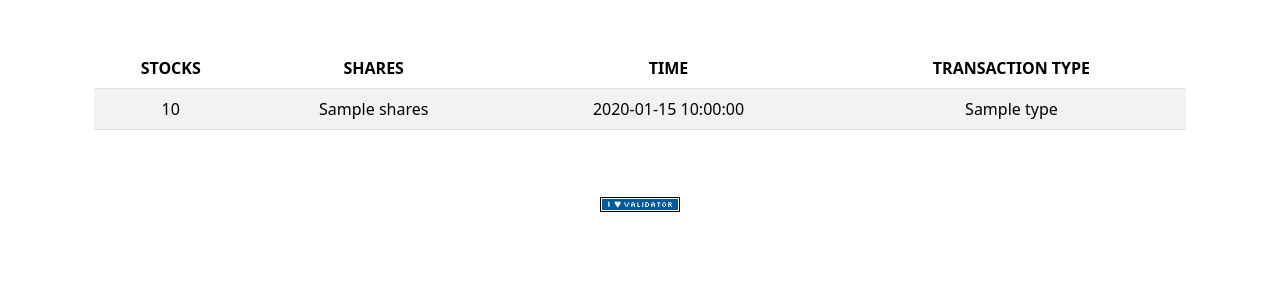
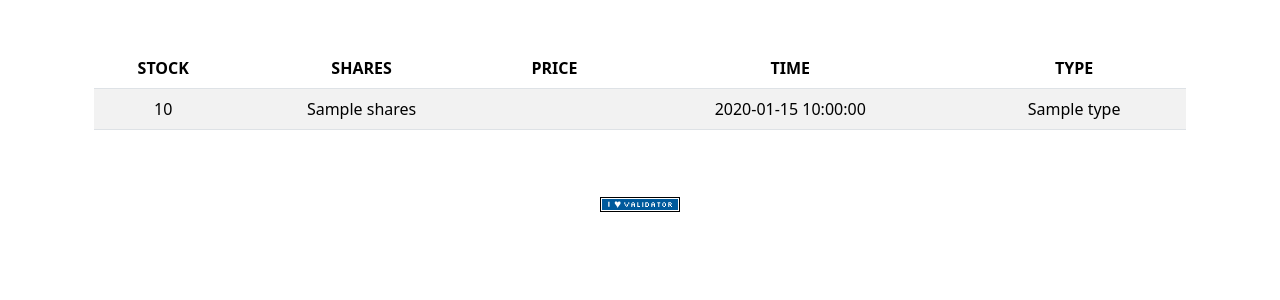
Before and after one commit to Gabrielpsr1/portfolio, a Flask app: template templates/history.html in a window 1280 px wide. Shown: the part 76-376 px from the top of the page. Run offline with Flask 3, Linux system fonts and the light colour scheme; the template is opened without the code that fills it: most values are stand-ins (such as "Sample title", 1, 10 or a date in 2020); some libraries are stand-ins or nearby versions.

Commit message:
automated commit by check50 [check50=True]

```diff
--- a/app.py
+++ b/app.py
@@ -123,7 +123,7 @@
     """Show history of transactions"""
     history = db.execute("SELECT * FROM history WHERE id = ?", session["user_id"])
 
-    return render_template("history.html", history=history)
+    return render_template("history.html", history=history,usd=usd)
 
 
 @app.route("/login", methods=["GET", "POST"])
--- a/templates/history.html
+++ b/templates/history.html
@@ -1,7 +1,7 @@
 {% extends "layout.html" %}
 
 {% block title %}
-    quote
+    History
 {% endblock %}
 
 {% block main %}
@@ -10,19 +10,21 @@
       <table class="table table-striped">
           <thead>
               <tr>
-                            <th>STOCKS</th>
+                  <th>STOCK</th>
                   <th>SHARES</th>
+                  <th>PRICE</th>
                   <th>TIME</th>
-                            <th>TRANSACTION TYPE</th>
+                  <th>TYPE</th>
               </tr>
           </thead>
           <tbody>
                {% for h in history %}
                <tr>
                   <td>{{ h.stock }}</td>
-                            <td>{{ h.shares}}</td>
-                            <td>{{ h.time}}</td>
-                            <td>{{ h.type}}</td>
+                  <td>{{ h.shares }}</td>
+                  <td>{{ usd(h.price) }}</td>
+                  <td>{{ h.time }}</td>
+                  <td>{{ h.type }}</td>
                </tr>
                {% endfor %}
           </tbody>
```
Lines whose indentation alone changed are shown as unchanged.
